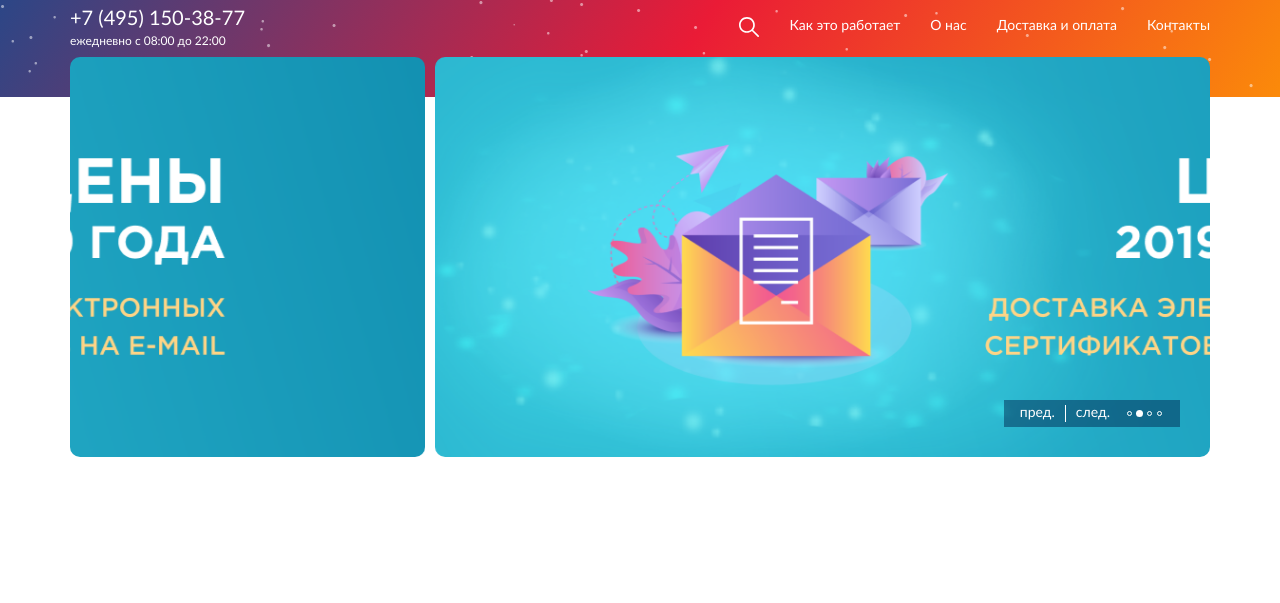
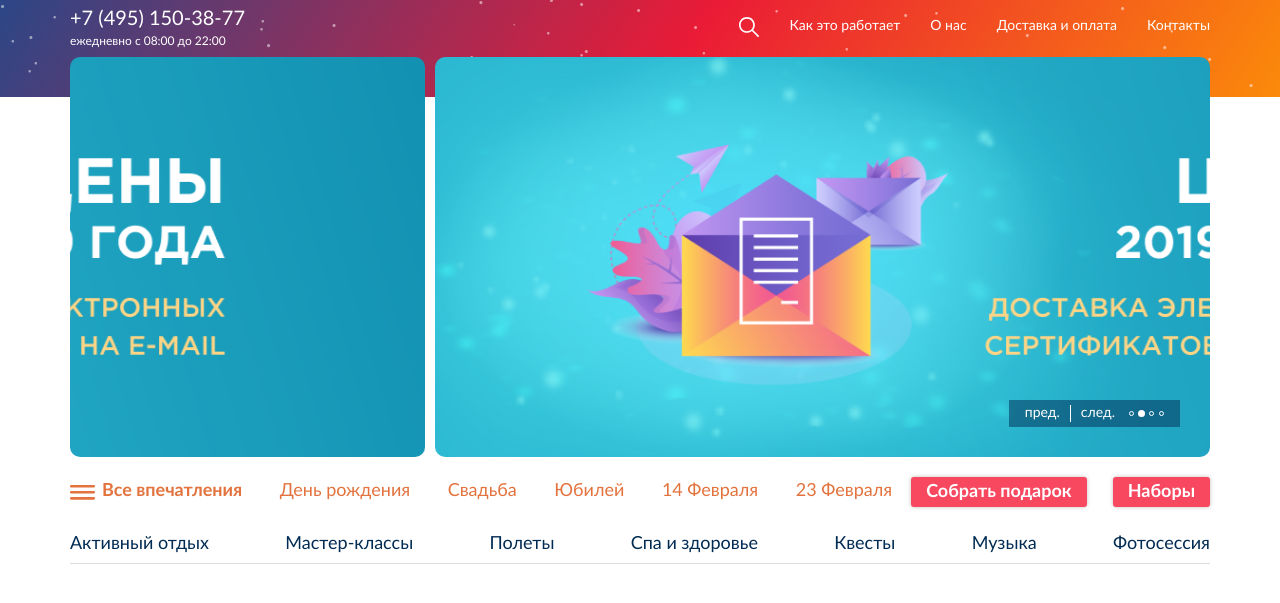
Before and after one commit to PsychoPuss/kupose-layout, a plain HTML site: page index.html in a window 1280 px wide. Shown: the part 63-666 px from the top of the page. Drawn offline with Linux system fonts and the light colour scheme.

Commit message:
menu 1st iteration

```diff
--- a/_source/sass/css/owl.theme.default.css
+++ /dev/null
@@ -1,62 +0,0 @@
-/*
- * 	Default theme - Owl Carousel CSS File
- */
-.owl-theme .owl-nav {
-  margin-top: 10px;
-  text-align: center;
-  -webkit-tap-highlight-color: transparent;
-}
-
-.owl-theme .owl-nav [class*='owl-'] {
-  color: #FFF;
-  font-size: 14px;
-  margin: 5px;
-  padding: 4px 7px;
-  background: #D6D6D6;
-  display: inline-block;
-  cursor: pointer;
-  border-radius: 3px;
-}
-
-.owl-theme .owl-nav [class*='owl-']:hover {
-  background: #869791;
-  color: #FFF;
-  text-decoration: none;
-}
-
-.owl-theme .owl-nav .disabled {
-  opacity: 0.5;
-  cursor: default;
-}
-
-.owl-theme .owl-nav.disabled + .owl-dots {
-  margin-top: 10px;
-}
-
-.owl-theme .owl-dots {
-  text-align: center;
-  -webkit-tap-highlight-color: transparent;
-}
-
-.owl-theme .owl-dots .owl-dot {
-  display: inline-block;
-  zoom: 1;
-  *display: inline;
-}
-
-.owl-theme .owl-dots .owl-dot span {
-  width: 10px;
-  height: 10px;
-  margin: 5px 7px;
-  background: #D6D6D6;
-  display: block;
-  -webkit-backface-visibility: visible;
-  -webkit-transition: opacity 200ms ease;
-  -o-transition: opacity 200ms ease;
-  transition: opacity 200ms ease;
-  border-radius: 30px;
-}
-
-.owl-theme .owl-dots .owl-dot.active span, .owl-theme .owl-dots .owl-dot:hover span {
-  background: #869791;
-}
--- a/_source/sass/stylesheets/abstracts/_mixins.scss
+++ b/_source/sass/stylesheets/abstracts/_mixins.scss
@@ -31,3 +31,18 @@
     @content;
   }
 }
+
+@mixin link-border($font-size, $color) {
+	padding: 1px 0;
+	font-size: $font-size * 1px;
+	color: $color;
+	white-space: nowrap;
+	background: linear-gradient($color, $color) 0 100% no-repeat;
+	background-size: 0 1px;
+	transition: background-size 0.4s;
+	@include on-event {
+		color: $color;
+		text-decoration: none;
+		background-size: 100% 1px;
+	}
+}
--- a/_source/sass/stylesheets/base/_typography.scss
+++ b/_source/sass/stylesheets/base/_typography.scss
@@ -3,5 +3,5 @@
  */
 body {
   color: $text-color;
-  font: normal 125% / 1.4 $text-font-stack;
+  font: normal 100% / 1.4 $text-font-stack;
 }
--- a/_source/sass/stylesheets/layout/_header.scss
+++ b/_source/sass/stylesheets/layout/_header.scss
@@ -81,18 +81,7 @@
 	}
 	// .nav__menu-link
 	&__menu-link {
-		padding: 1px 0;
-		font-size: 14px;
-		color: $white;
-		white-space: nowrap;
-		background: linear-gradient($white, $white) 0 100% no-repeat;
-		background-size: 0 1px;
-		transition: background-size 0.4s;
-		@include on-event {
-			color: $white;
-			text-decoration: none;
-			background-size: 100% 1px;
-		}
+		@include link-border(14, $white);
 	}
 }
 .nav-phone {
--- /dev/null
+++ b/_source/sass/stylesheets/layout/_nav-catalog.scss
@@ -0,0 +1,70 @@
+.nav-cat {
+	display: flex;
+	flex-wrap: wrap;
+	margin-top: 20px;
+	margin-bottom: 33px;
+	// .nav-cat__main
+	&__main {
+		display: flex;
+		flex: auto;
+	}
+	// .nav-cat__main-items
+	&__main-items {
+		display: flex;
+		flex: auto;
+		justify-content: space-between;
+		margin: 0 -5px !important;
+	}
+	// .nav-cat__main-item
+	&__main-item {
+		display: flex;
+		align-items: center;
+		margin: 0 5px;
+		&:first-child {
+			font-weight: 700;
+			&::before {
+				content: '';
+				display: inline-block;
+				margin-right: 7px;
+				height: 100%;
+				width: 25px;
+				height: 15px;
+				background: url(/img/catalog-burger.svg) 0 50% no-repeat;
+			}
+		}
+	}
+	// .nav-cat__main-link
+	&__main-link {
+		@include link-border(18, $brand-color-primary);
+	}
+	// .nav-cat__buttons
+	&__buttons {
+		flex: none;
+		margin: 0 -11px 0 8px;
+		.btn {
+			margin: 0 11px;
+		}
+	}
+	// .nav-cat__more
+	&__more {
+		flex: auto;
+		margin-top: 25px;
+		margin-bottom: 33px;
+		padding-bottom: 6px;
+		border-bottom: 1px solid $mid-grey;
+	}
+	// .nav-cat__more-items
+	&__more-items {
+		display: flex;
+		justify-content: space-between;
+		margin: 0 -5px !important;
+	}
+	// .nav-cat__more-item
+	&__more-item {
+		margin: 0 5px;
+	}
+	// .nav-cat__more-link
+	&__more-link {
+		@include link-border(18, $text-color);
+	}
+}
--- a/_source/sass/stylesheets/main.scss
+++ b/_source/sass/stylesheets/main.scss
@@ -17,6 +17,7 @@
 
 // 4. Layout-related sections
 @import 'layout/header',
+		'layout/nav-catalog',
 		'layout/footer';
 
 // 4.5. Vendors frameworks
--- a/_source/sass/stylesheets/vendors-extensions/owl-carousel/_theme.scss
+++ b/_source/sass/stylesheets/vendors-extensions/owl-carousel/_theme.scss
@@ -26,18 +26,16 @@
 			display: inline-block;
 			width: 1px;
 			height: 17px;
-			background: #fff;
+			background: $nav-color;
 			margin: 0 10px -5px;
 		}
 	}
-
 	// Styling dots
 	.owl-nav.disabled + .owl-dots {
 		margin-top: 10px;
 	}
 	.owl-dots {
 		display: flex;
-		text-align: center;
 		-webkit-tap-highlight-color: transparent;
 		.owl-dot {
 			display: inline-block;
@@ -62,6 +60,12 @@
 					box-shadow: 0 0 0 1px $dot-background-active;
 				}
 			}
+			&:first-child span {
+				margin-left: 0;
+			}
+			&:last-child span {
+				margin-right: 0;
+			}
 		}
 	}
 }
--- a/index.html
+++ b/index.html
@@ -104,7 +104,34 @@
 			</a>
 		</div>
 	</section>
-		<footer>
+		<nav class="nav-cat container">
+		<div class="nav-cat__main">
+			<ul class="nav-cat__main-items">
+				<li class="nav-cat__main-item"><a href="" class="nav-cat__main-link">Все впечатления</a></li>
+				<li class="nav-cat__main-item"><a href="" class="nav-cat__main-link">День рождения</a></li>
+				<li class="nav-cat__main-item"><a href="" class="nav-cat__main-link">Свадьба</a></li>
+				<li class="nav-cat__main-item"><a href="" class="nav-cat__main-link">Юбилей</a></li>
+				<li class="nav-cat__main-item"><a href="" class="nav-cat__main-link">14 Февраля</a></li>
+				<li class="nav-cat__main-item"><a href="" class="nav-cat__main-link">23 Февраля</a></li>
+			</ul>
+		</div>
+		<div class="nav-cat__buttons">
+			<a href="" class="btn btn_secondary btn_xs">Собрать подарок</a>
+			<a href="" class="btn btn_secondary btn_xs">Наборы</a>
+		</div>
+		<div class="nav-cat__more">
+			<ul class="nav-cat__more-items">
+				<li class="nav-cat__more-item"><a href="" class="nav-cat__more-link">Активный отдых</a></li>
+				<li class="nav-cat__more-item"><a href="" class="nav-cat__more-link">Мастер-классы</a></li>
+				<li class="nav-cat__more-item"><a href="" class="nav-cat__more-link">Полеты</a></li>
+				<li class="nav-cat__more-item"><a href="" class="nav-cat__more-link">Спа и здоровье</a></li>
+				<li class="nav-cat__more-item"><a href="" class="nav-cat__more-link">Квесты</a></li>
+				<li class="nav-cat__more-item"><a href="" class="nav-cat__more-link">Музыка</a></li>
+				<li class="nav-cat__more-item"><a href="" class="nav-cat__more-link">Фотосессия</a></li>
+			</ul>
+		</div>
+	</nav>
+			<footer>
 	</footer>
 		<!-- svg sprite -->
 	<svg version="1.1" xmlns="http://www.w3.org/2000/svg" xmlns:xlink="http://www.w3.org/1999/xlink">
```
Also changed, not shown: css/main.css, img/catalog-burger.svg (added), 3 other files.
